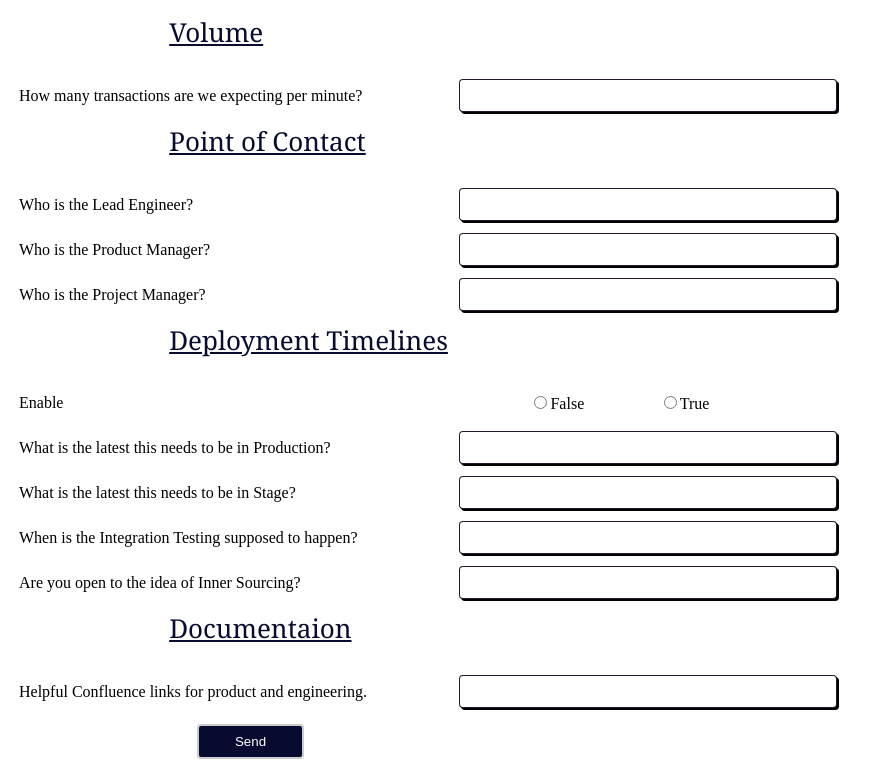
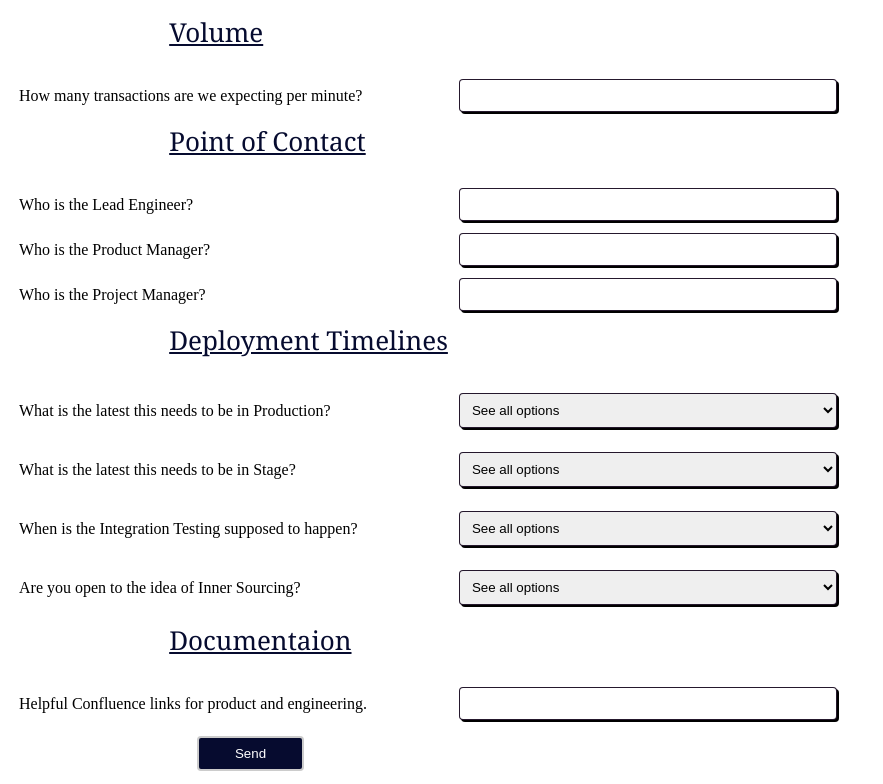
Before and after one commit to ImYatharth/WalmartDashboard, a React (Create React App) app: page /reports in a window 1280 px wide. Shown: the part 525-1309 px from the top of the page, without its empty margins (0-883 px from the left). Built offline with nearby package versions, Linux system fonts and the light colour scheme.

Commit message:
Questionaire Validation

```diff
--- a/src/pages/Reports.js
+++ b/src/pages/Reports.js
@@ -35,8 +35,8 @@ class Reports extends Component{
 
         handlesubmit = (event) => {
             if (this.state.q1 && this.state.q2 && this.state.q3 && this.state.q4 && this.state.q5 && this.state.q6 &&
-               this.state.q7 && this.state.q8 && this.state.q9 && this.state.q10 && this.state.q11 && this.state.q12 &&
-                this.state.q13 && this.state.q14 && this.state.q15 && this.state.q16 && this.state.enable)
+               this.state.q7 && this.state.q8 && this.state.q9 && this.state.q10 && this.state.q11
+               && this.state.q12 && this.state.q13 && this.state.q14 && this.state.q15 && this.state.q16 )
      {
          alert ("Your form has been submitted.");
      // alert( JSON.stringify(this.state));
@@ -47,15 +47,17 @@ class Reports extends Component{
         alert("One or more fields are incomplete");
 
     }
-    updateCategory = (event) => {
-        if(event.target.checked) {
-           this.setState({ enable: event.target.value})
-        }
+    updateCategory1 = (event) => {
+      this.setState({ q12: event.target.value})
     }
-    updateCategorys = (event) => {
-        if(event.target.checked) {
-           this.setState({ enableBigBen: event.target.value})
-        }
+    updateCategory2 = (event) => {
+      this.setState({ q13: event.target.value})
+    }
+    updateCategory3 = (event) => {
+      this.setState({ q14: event.target.value})
+    }
+    updateCategory4 = (event) => {
+      this.setState({ q15: event.target.value})
     }
     render(){
      return(
@@ -130,30 +132,76 @@ class Reports extends Component{
         </tr>
         <span className="headings">Deployment Timelines</span> <br/><br/>
         <tr>
-        <td><label> Enable </label></td>
-        <td><label><input  type="radio" name="enable"  value="false" //checked={this.props.checked === "false"}
-                onChange={this.updateCategory} />False    <input  type="radio" name="enable"  value="true" //checked={this.props.checked === "true"}
-                onChange={this.updateCategory} />True</label> </td>
-        </tr>
-        <tr>
         <td><label> What is the latest this needs to be in Production? </label></td>
-        <td><input  type="text" name="q12"  value={this.state.q12}
-                onChange={this.handlechangeall} /> </td>
+        <td><label><select value={this.state.value} name="q12" onChange={this.updateCategory1}>
+            <option selected value="">See all options</option>
+            <option value="First Half of June">First Half of June</option>
+            <option value="Second Half of June">Second Half of June</option>
+            <option value="First Half of July">First Half of July</option>
+            <option value="Second Half of July">Second Half of July</option>
+            <option value="First Half of August">First Half of August</option>
+            <option value="Second Half of August">Second Half of August</option>
+            <option value="First Half of September">First Half of September</option>
+            <option value="Second Half of September">Second Half of September</option>
+            <option value="First Half of October">First Half of October</option>
+            <option value="Second Half of October">Second Half of October</option>
+            <option value="First Half of November">First Half of November</option>
+            <option value="Second Half of November">Second Half of November</option>
+          </select></label></td>
         </tr>
         <tr>
         <td><label> What is the latest this needs to be in Stage? </label></td>
-        <td><input  type="text" name="q13"  value={this.state.q13}
-                onChange={this.handlechangeall} /> </td>
+        <td><label><select value={this.state.value} name="q13" onChange={this.updateCategory2}>
+            <option selected value="">See all options</option>
+            <option value="First Half of June">First Half of June</option>
+            <option value="Second Half of June">Second Half of June</option>
+            <option value="First Half of July">First Half of July</option>
+            <option value="Second Half of July">Second Half of July</option>
+            <option value="First Half of August">First Half of August</option>
+            <option value="Second Half of August">Second Half of August</option>
+            <option value="First Half of September">First Half of September</option>
+            <option value="Second Half of September">Second Half of September</option>
+            <option value="First Half of October">First Half of October</option>
+            <option value="Second Half of October">Second Half of October</option>
+            <option value="First Half of November">First Half of November</option>
+            <option value="Second Half of November">Second Half of November</option>
+          </select></label></td>
         </tr>
         <tr>
         <td><label> When is the Integration Testing supposed to happen? </label></td>
-        <td><input  type="text" name="q14"  value={this.state.q14}
-                onChange={this.handlechangeall} /> </td>
+        <td><label><select value={this.state.value} name="q14" onChange={this.updateCategory3}>
+            <option selected value="">See all options</option>
+            <option value="First Half of June">First Half of June</option>
+            <option value="Second Half of June">Second Half of June</option>
+            <option value="First Half of July">First Half of July</option>
+            <option value="Second Half of July">Second Half of July</option>
+            <option value="First Half of August">First Half of August</option>
+            <option value="Second Half of August">Second Half of August</option>
+            <option value="First Half of September">First Half of September</option>
+            <option value="Second Half of September">Second Half of September</option>
+            <option value="First Half of October">First Half of October</option>
+            <option value="Second Half of October">Second Half of October</option>
+            <option value="First Half of November">First Half of November</option>
+            <option value="Second Half of November">Second Half of November</option>
+          </select></label></td>
         </tr>
         <tr>
         <td><label> Are you open to the idea of Inner Sourcing? </label></td>
-        <td><input  type="text" name="q15"  value={this.state.q15}
-                onChange={this.handlechangeall} /> </td>
+        <td><label><select value={this.state.value} name="q15" onChange={this.updateCategory4}>
+            <option selected value="">See all options</option>
+            <option value="First Half of June">First Half of June</option>
+            <option value="Second Half of June">Second Half of June</option>
+            <option value="First Half of July">First Half of July</option>
+            <option value="Second Half of July">Second Half of July</option>
+            <option value="First Half of August">First Half of August</option>
+            <option value="Second Half of August">Second Half of August</option>
+            <option value="First Half of September">First Half of September</option>
+            <option value="Second Half of September">Second Half of September</option>
+            <option value="First Half of October">First Half of October</option>
+            <option value="Second Half of October">Second Half of October</option>
+            <option value="First Half of November">First Half of November</option>
+            <option value="Second Half of November">Second Half of November</option>
+          </select></label></td>
         </tr>
         {/* </tbody></table> */}
         {/* <hr/> */}
```
